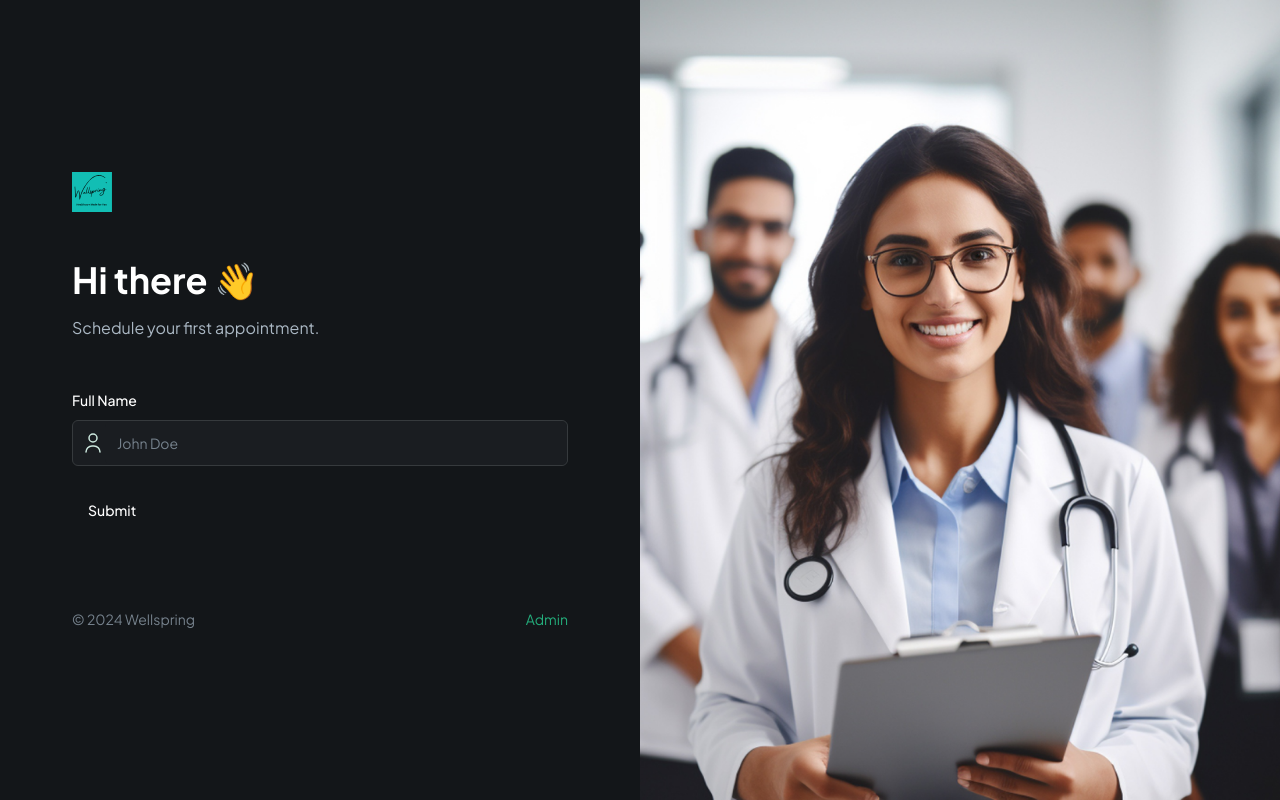
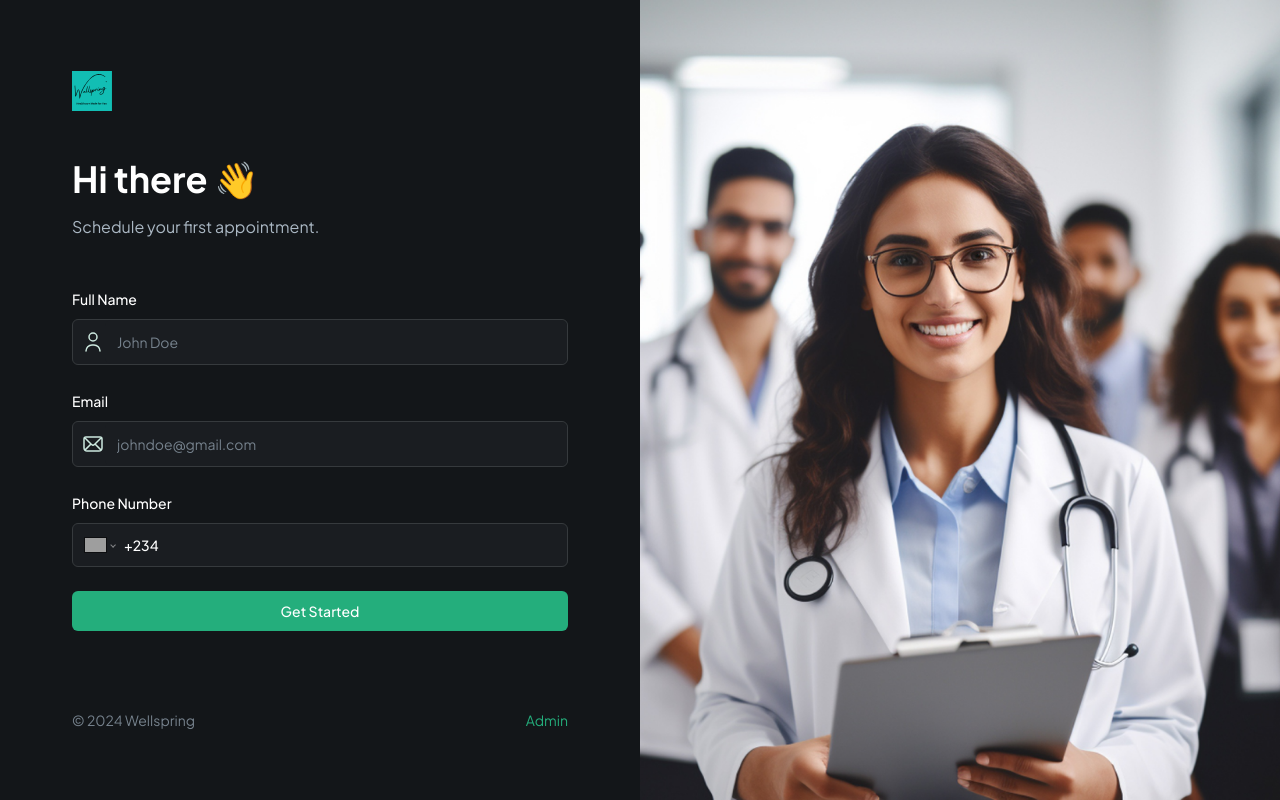
Before and after one commit to Wellspring-Medic/wellspring, a Next.js app: page / in a window 1280 px wide. Built offline with nearby package versions, Linux system fonts and the light colour scheme; grey boxes are pictures that could not be loaded.

Commit message:
feat: built user generation logic.

```diff
--- a/components/CustomFormField.tsx
+++ b/components/CustomFormField.tsx
@@ -12,9 +12,12 @@ import {
   FormLabel,
   FormMessage,
 } from "@/components/ui/form";
+import { E164Number } from "libphonenumber-js/core";
 import { FormFieldType } from "./forms/PatientForm";
 import { Control } from "react-hook-form";
 import Image from "next/image";
+import "react-phone-number-input/style.css";
+import PhoneInput from "react-phone-number-input";
 
 interface CustomProps {
   control: Control<any>;
@@ -32,7 +35,7 @@ interface CustomProps {
 }
 
 const RenderField = ({ field, props }: { field: any; props: CustomProps }) => {
-  const { fieldType, placeholder, iconAlt, iconSrc, } = props;
+  const { fieldType, placeholder, iconAlt, iconSrc } = props;
   switch (fieldType) {
     case FormFieldType.INPUT:
       return (
@@ -40,11 +43,10 @@ const RenderField = ({ field, props }: { field: any; props: CustomProps }) => {
           {iconSrc && (
             <Image
               src={iconSrc}
-              alt={iconAlt || 'icon'}
+              alt={iconAlt || "icon"}
               width={24}
               height={24}
               className="ml-2"
-              // base
             />
           )}
           <FormControl>
@@ -55,6 +57,21 @@ const RenderField = ({ field, props }: { field: any; props: CustomProps }) => {
             />
           </FormControl>
         </div>
+      );
+    case FormFieldType.PHONE_INPUT:
+      return (
+        <FormControl>
+          <PhoneInput
+            defaultCountry="NG"
+            {...field}
+            placeholder={placeholder}
+            international
+            withCountryCallingCode
+            value={field.value as E164Number | undefined}
+            onChange={field.onChange}
+            className="input-phone"
+          />
+        </FormControl>
       );
 
     default:
--- /dev/null
+++ b/components/SubmitButton.tsx
@@ -0,0 +1,32 @@
+import React from "react";
+import { Button } from "./ui/button";
+import Image from "next/image";
+
+interface ButtonProps {
+  isLoading: boolean;
+  className?: string;
+  children: React.ReactNode;
+}
+
+const SubmitButton = ({ isLoading, className, children }: ButtonProps) => {
+  return (
+    <Button
+      type="submit"
+      disabled={isLoading}
+      className={className ?? "shad-primary-btn w-full "}
+    >
+      {isLoading ? (
+        <div className="flex items-center gap-4">
+          <Image
+            src="/assets/images/loader.svg"
+            alt="loader"
+            width={24}
+            height={24}
+          />
+        </div>
+      ): children}
+    </Button>
+  );
+};
+
+export default SubmitButton;
--- a/components/forms/PatientForm.tsx
+++ b/components/forms/PatientForm.tsx
@@ -7,6 +7,11 @@ import { z } from "zod";
 import { Button } from "@/components/ui/button";
 import { Form } from "@/components/ui/form";
 import CustomFormField from "../CustomFormField";
+import SubmitButton from "../SubmitButton";
+import { useState } from "react";
+import { Island_Moments } from "next/font/google";
+import { UserFormValidation } from "@/lib/validation";
+import { useRouter } from "next/navigation";
 
 export enum FormFieldType {
   INPUT = "input",
@@ -16,25 +21,40 @@ export enum FormFieldType {
   DATA_PICKER = "datePicker",
   SELECT = "select",
   SKELETON = "skeleton",
-
 }
 
-const formSchema = z.object({
-  username: z.string().min(2, {
-    message: "Username must be at least 2 characters.",
-  }),
-});
+const PatientForm = () => {
+  const router = useRouter();
+  const [isLoading, setIsLoading] = useState(false);
 
-const PatientForm = () => {
-  const form = useForm<z.infer<typeof formSchema>>({
-    resolver: zodResolver(formSchema),
+  const form = useForm<z.infer<typeof UserFormValidation>>({
+    resolver: zodResolver(UserFormValidation),
     defaultValues: {
-      username: "",
+      name: "",
+      email: "",
+      phone: "",
     },
   });
 
-  function onSubmit(values: z.infer<typeof formSchema>) {
-    console.log(values);
+  function onSubmit({
+    name,
+    email,
+    phone,
+  }: z.infer<typeof UserFormValidation>) {
+    setIsLoading(true);
+
+    try {
+      // const userData = {
+      //   name,
+      //   email,
+      //   phone,
+      // };
+      // const user = await createUser(userData);
+
+      // if (user) router.push("patients/${user.id}/register");
+    } catch (error) {
+      console.log(error);
+    }
   }
 
   return (
@@ -45,17 +65,32 @@ const PatientForm = () => {
           <p className="text-dark-700">Schedule your first appointment.</p>
         </section>
         <CustomFormField
-        fieldType={FormFieldType.INPUT}
+          fieldType={FormFieldType.INPUT}
           control={form.control}
           name="name"
           label="Full Name"
           placeholder="John Doe"
           iconSrc="/assets/icons/user.svg"
           iconAlt="User"
-
+        />
+        <CustomFormField
+          fieldType={FormFieldType.INPUT}
+          control={form.control}
+          name="email"
+          label="Email"
+          placeholder="johndoe@gmail.com"
+          iconSrc="/assets/icons/email.svg"
+          iconAlt="email"
+        />
+        <CustomFormField
+          fieldType={FormFieldType.PHONE_INPUT}
+          control={form.control}
+          name="phone"
+          label="Phone Number"
+          placeholder="(+234) 123 456 7890"
         />
 
-        <Button type="submit">Submit</Button>
+        <SubmitButton isLoading={isLoading}>Get Started</SubmitButton>
       </form>
     </Form>
   );
--- /dev/null
+++ b/lib/validation.ts
@@ -0,0 +1,12 @@
+import { z } from "zod";
+
+export const UserFormValidation = z.object({
+  name: z
+    .string()
+    .min(2, "Name must be at least 2 characters long")
+    .max(70, "Name must be at most 70 characters long"),
+  email: z.string().email("Invalid email address"),
+  phone: z
+    .string()
+    .refine((phone) => /^\+?[0-9]{10,14}$/.test(phone), "Invalid phone number"),
+});
--- a/package.json
+++ b/package.json
@@ -20,6 +20,7 @@
     "react": "^18",
     "react-dom": "^18",
     "react-hook-form": "^7.53.0",
+    "react-phone-number-input": "^3.4.5",
     "tailwind-merge": "^2.5.2",
     "tailwindcss-animate": "^1.0.7",
     "zod": "^3.23.8"
```
Also changed, not shown: 1 other file (tests, documents, lock files or other folders).
